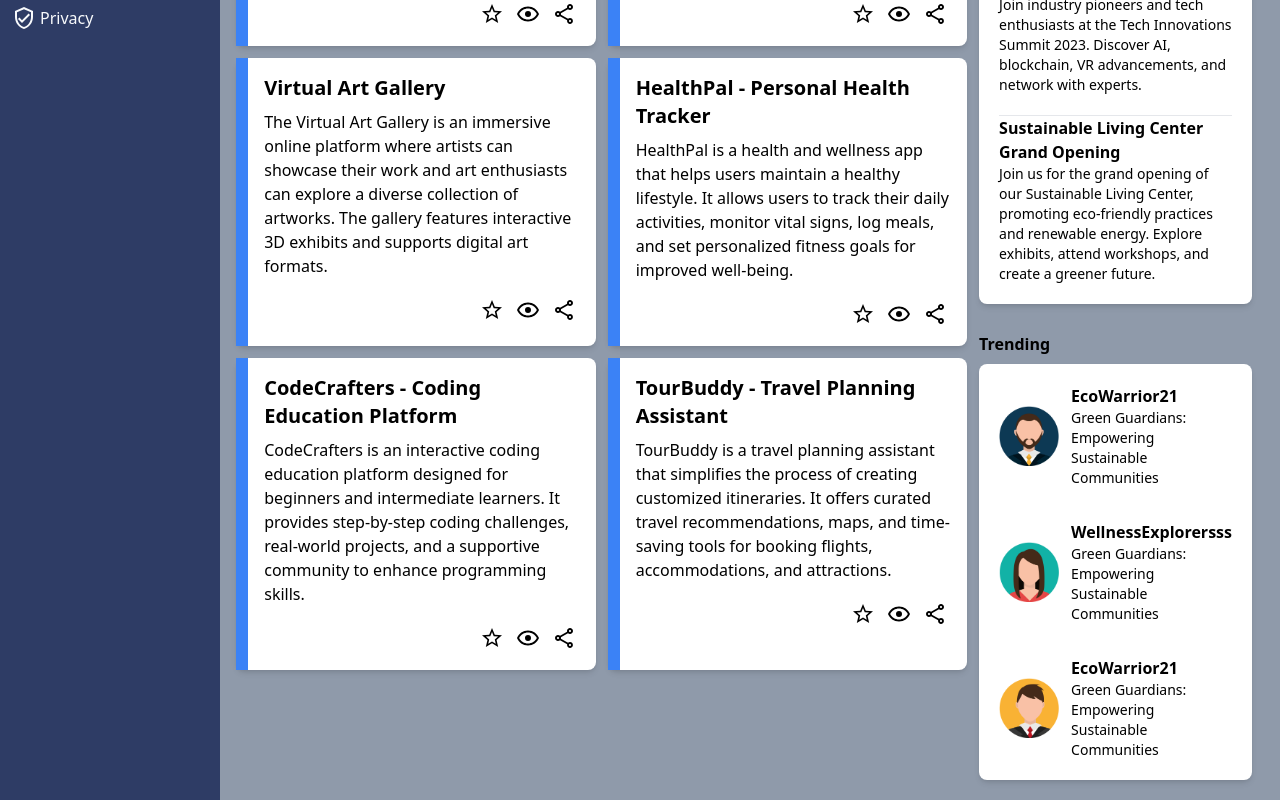
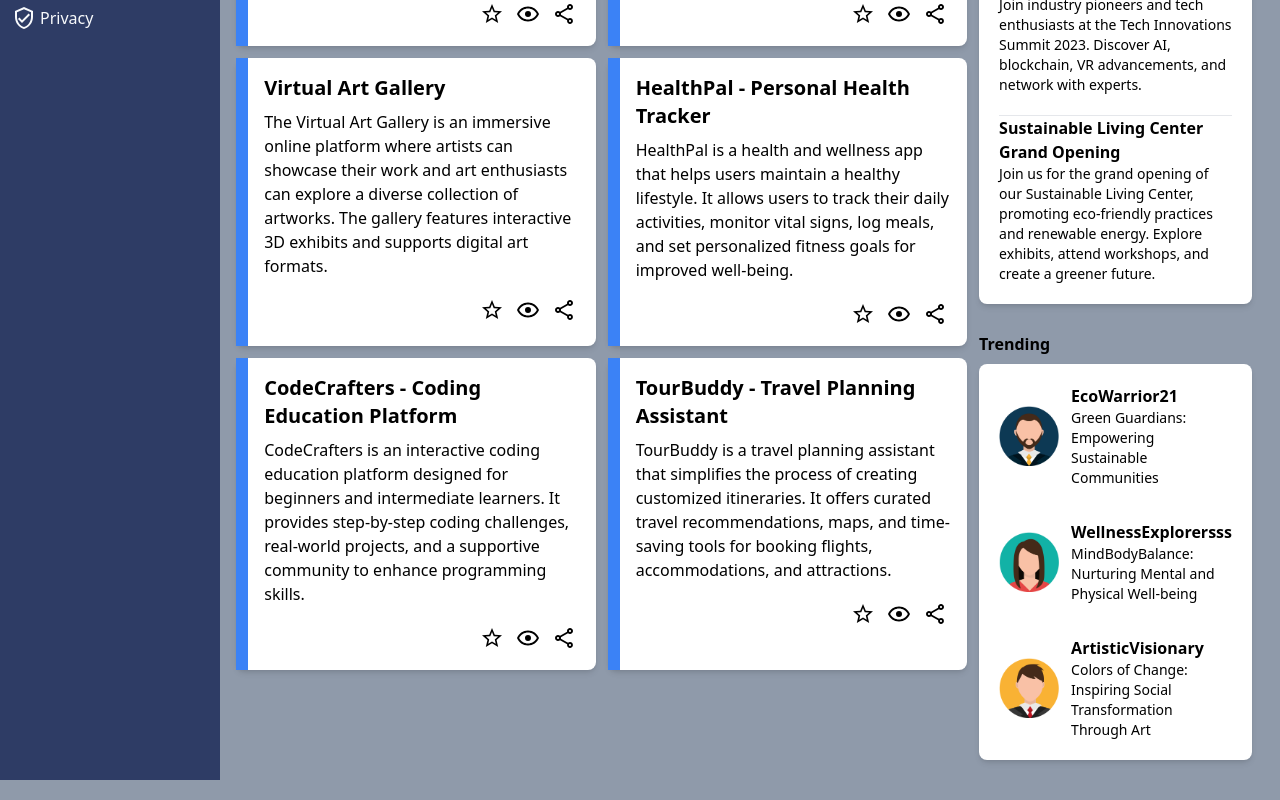
Before and after one commit to Alkedama/Admin-Dashboard, a React (Vite) app: page / in a window 1280 px wide. Shown: the part 494-1294 px from the top of the page. Built offline with nearby package versions, Linux system fonts and the light colour scheme.

Commit message:
Cleans Syntax

```diff
--- a/src/components/mainContent.jsx
+++ b/src/components/mainContent.jsx
@@ -161,15 +161,15 @@ const mainContent = () => {
               </div>
               <div>
                 <span className='font-semibold'>WellnessExplorersss</span>
-                <p className='text-sm'>Green Guardians: Empowering Sustainable Communities</p>
+                <p className='text-sm'>MindBodyBalance: Nurturing Mental and Physical Well-being</p>
               </div>
 
               <div className='rounded-full'>
                 <img src={ profileImage3 } className='' alt="" />
               </div>
               <div>
-                <span className='font-semibold'>EcoWarrior21</span>
-                <p className='text-sm'>Green Guardians: Empowering Sustainable Communities</p>
+                <span className='font-semibold'>ArtisticVisionary</span>
+                <p className='text-sm'>Colors of Change: Inspiring Social Transformation Through Art</p>
               </div>
 
             </div>
--- a/src/scss/App.scss
+++ b/src/scss/App.scss
@@ -28,7 +28,6 @@ body{
 }
 
 .sidebar{
-    // background-color: #9dffaa;
     grid-column: 1 / 2;
     grid-row: 1 / 3;
 }
@@ -38,12 +37,10 @@ body{
 }
 
 .mainContent{
-    // background-color: #c386fd;
     grid-column: 2 / 3;
     grid-row: 2 / 3;
 
     grid-template-columns: repeat(1, 3fr) repeat(1, 1fr);
-    // grid-template-rows: repeat(1, auto) repeat(3, 1fr);
 }
 
 .projectContent{
```
Also changed, not shown: 2 other files (tests, documents, lock files or other folders).
